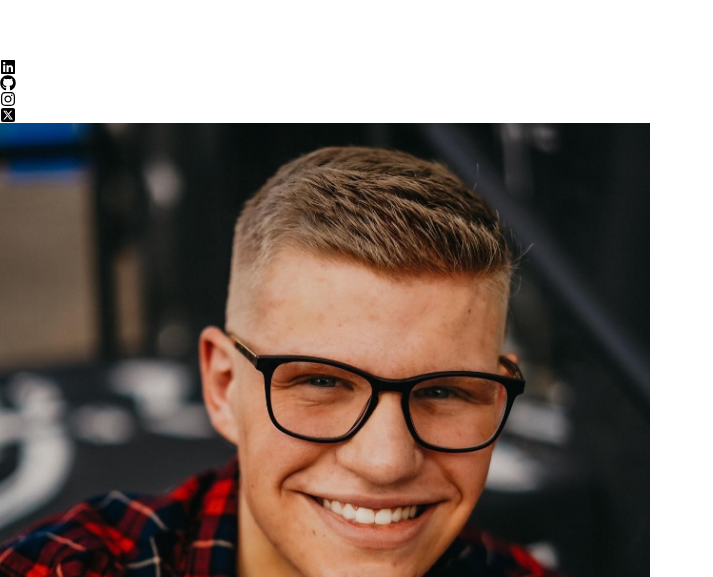
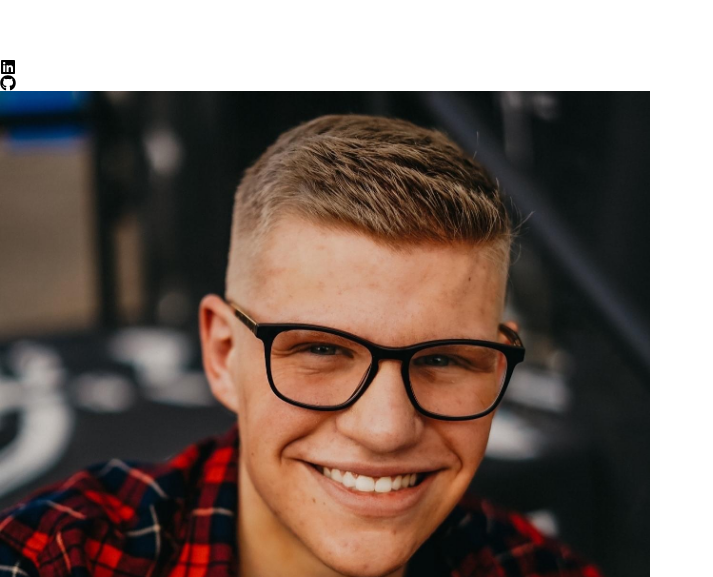
Before and after one commit to hixcodes/portfolio-website, a React (Vite) app: page / in a window 1280 px wide. Shown: the part 223-800 px from the top of the page, without its empty margins (0-713 px from the left). Built offline with nearby package versions, Linux system fonts and the light colour scheme.

Commit message:
Removed X and Insta Link

```diff
--- a/src/components/Navbar.jsx
+++ b/src/components/Navbar.jsx
@@ -23,18 +23,6 @@ const Navbar = () => {
                    aria-label="GitHub">
                     <FaGithub/>
                 </a>
-                <a href="https://www.instagram.com/jdhixx/"
-                   target="_blank"
-                   rel="noopener noreferrer"
-                   aria-label="Instagram">
-                    <FaInstagram/>
-                </a>
-                <a href="https:/x.com/shoxcode"
-                   target="_blank"
-                   rel="noopener noreferrer"
-                   aria-label="X">
-                    <FaSquareXTwitter/>
-                </a>
             </div>
         </nav>
     )
```
